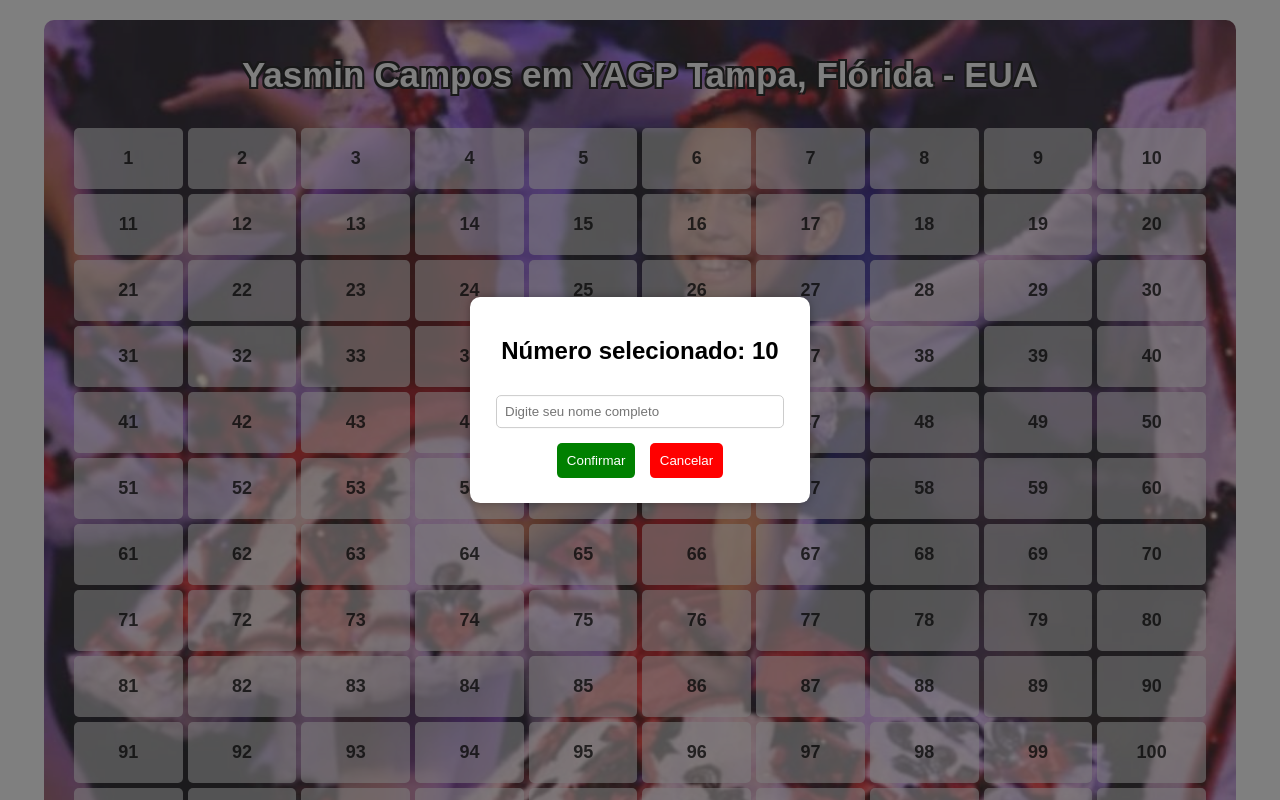
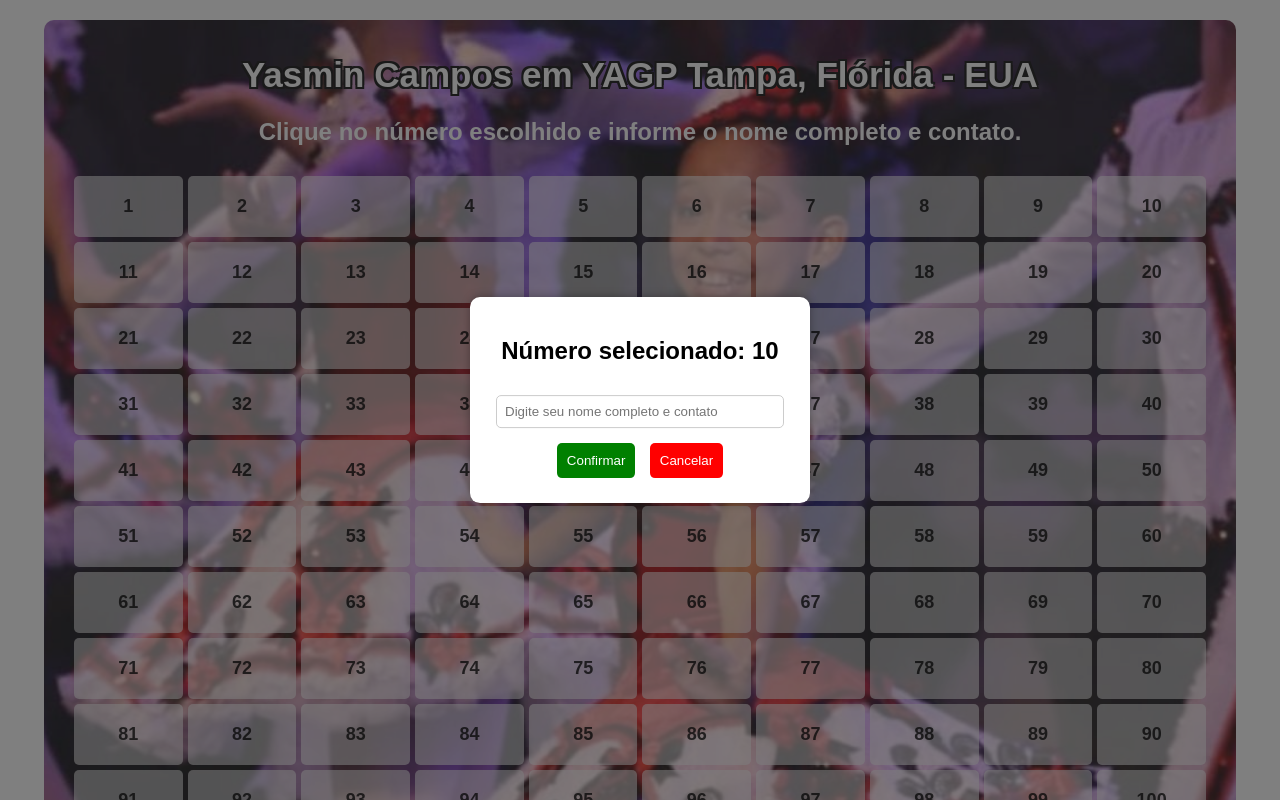
Before and after one commit to thiagocampos2025/thiagocampos2025.github.io, a plain HTML site: page RIFAyasmin.index.html in a window 1280 px wide. Both pictures are taken after a click on the element "10". Shown: the top 800 px of the page. Drawn offline with Linux system fonts and the light colour scheme; no server answers.

Commit message:
Ajustes 11

```diff
--- a/RIFAyasmin.index.html
+++ b/RIFAyasmin.index.html
@@ -268,6 +268,7 @@
 <body>
 <div class="container">
     <h1 class="titulo"> Yasmin Campos em YAGP Tampa, Flórida - EUA</h1>
+    <h2 class="subtitulo"> Clique no número escolhido e informe o nome completo e contato.</h2>
 
     <div class="grid-container">
         <div class="grid" id="grid"></div>
@@ -288,7 +289,7 @@
 
 <div class="popup" id="popup">
     <h2 id="popup-numero" style="color: black"></h2>
-    <input type="text" id="input-nome" placeholder="Digite seu nome completo">
+    <input type="text" id="input-nome" placeholder="Digite seu nome completo e contato">
     <button class="confirm" id="btn-confirmar">Confirmar</button>
     <button class="cancel" id="btn-cancelar">Cancelar</button>
 </div>
@@ -380,7 +381,7 @@
             let numero = popupNumero.textContent.split(": ")[1];
 
             if (nome === "") {
-                alert("Por favor, digite seu nome completo.");
+                alert("Por favor, digite seu nome completo e contato.");
                 return;
             }
 
```
